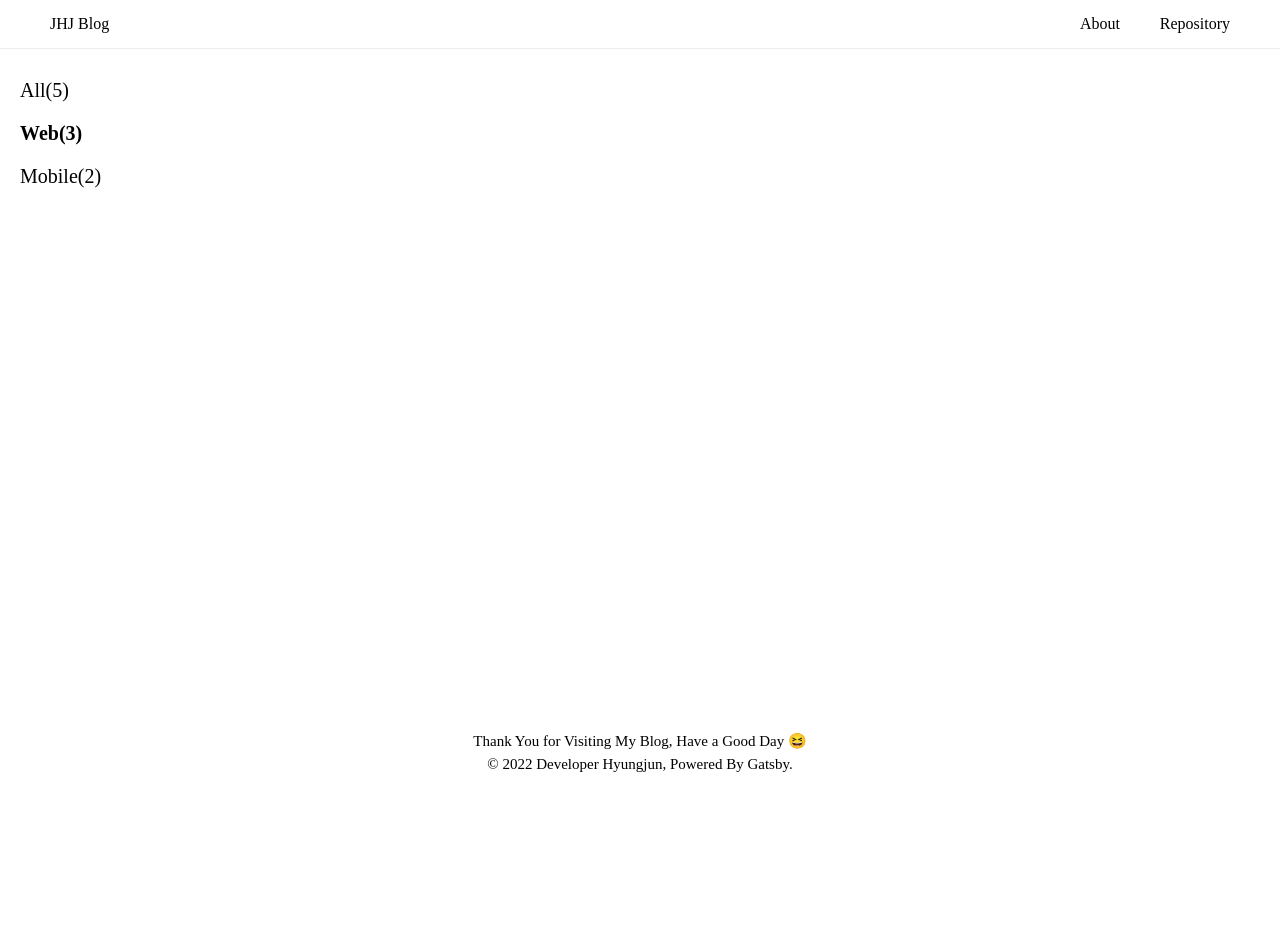
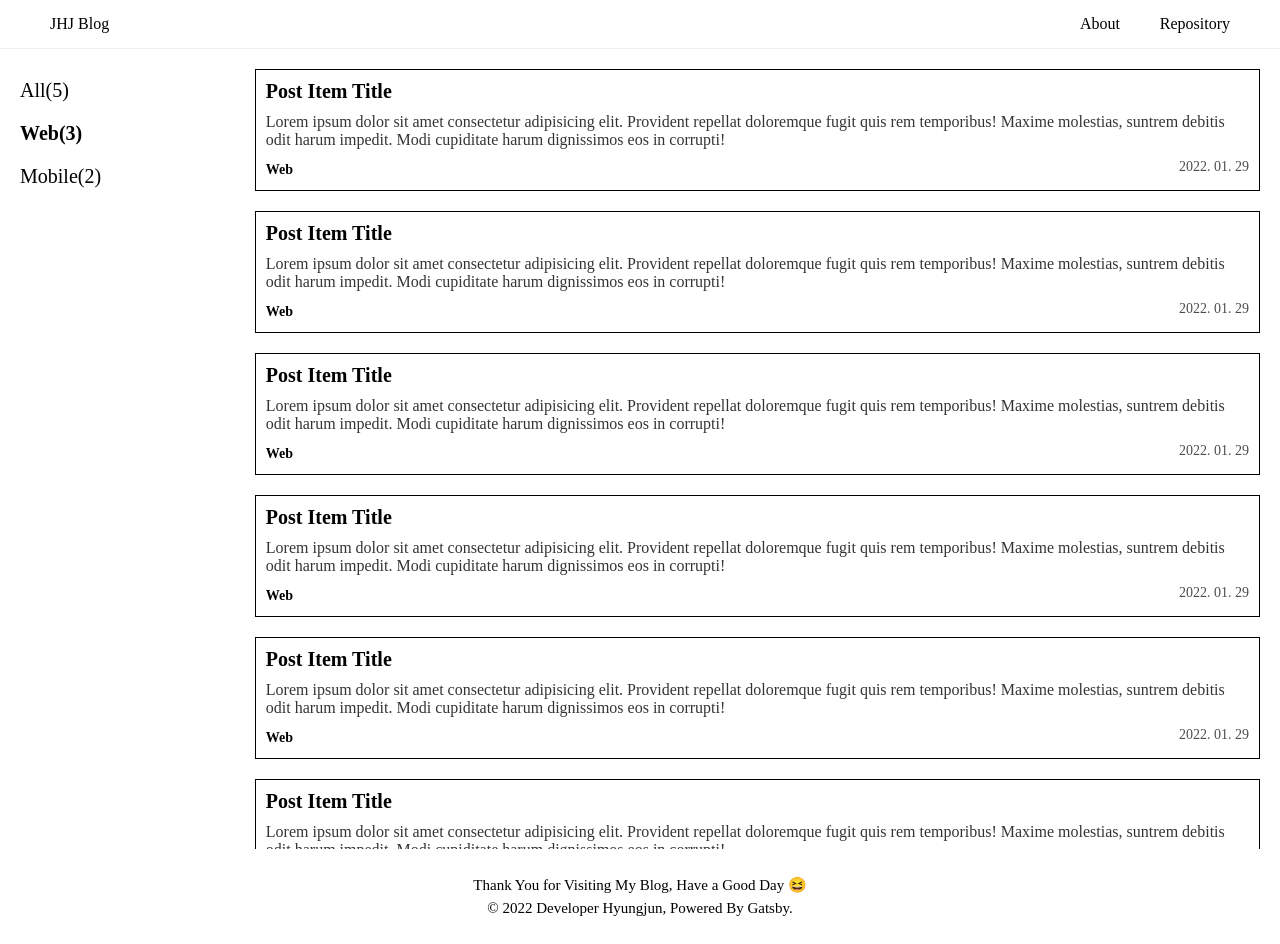
Before and after one commit to HyungjunJeon/HyungjunJeon-gitbub.io, a Gatsby site: page / in a window 1280 px wide. Before the commit the page ends 800 px from the top, so only its background shows below. Built offline with nearby package versions, Linux system fonts and the light colour scheme; Gatsby itself is replaced by a stand-in of ours; a web font is replaced by a local one.

Commit message:
Make postlist component

```diff
--- /dev/null
+++ b/src/components/Body/PostItem.tsx
@@ -0,0 +1,89 @@
+import { Link } from 'gatsby'
+import React, { FunctionComponent } from 'react'
+import styled from '@emotion/styled'
+
+type PostItemProps = {
+  title: string
+  date: string
+  category: string
+  summary: string
+  link: string
+}
+
+const PostItemWrapper = styled(Link)`
+  border-radius: 10px;
+  cursor: pointer;
+`
+
+const PostItemContent = styled.div`
+  display: flex;
+  flex-direction: column;
+  border: 1px solid #000000;
+  padding: 10px;
+  margin-bottom: 20px;
+`
+const Title = styled.h2`
+  display: -webkit-box;
+  overflow: hidden;
+  margin-bottom: 10px;
+  text-overflow: ellipsis;
+  white-space: normal;
+  overflow-wrap: break-word;
+  -webkit-line-clamp: 2;
+  -webkit-box-orient: vertical;
+  font-size: 20px;
+  font-weight: 700;
+`
+
+const Summary = styled.p`
+  display: -webkit-box;
+  overflow: hidden;
+  margin-bottom: 10px;
+  text-overflow: ellipsis;
+  white-space: normal;
+  overflow-wrap: break-word;
+  -webkit-line-clamp: 2;
+  -webkit-box-orient: vertical;
+  font-size: 16px;
+  opacity: 0.8;
+`
+
+const DateAndCategory = styled.div`
+  display: flex;
+  justify-content: space-between;
+`
+
+const Date = styled.span`
+  font-size: 14px;
+  font-weight: 400;
+  opacity: 0.7;
+`
+
+const Category = styled.span`
+  margin: 2.5px 0px;
+  font-size: 14px;
+  font-weight: 700;
+`
+
+const PostItem: FunctionComponent<PostItemProps> = function ({
+  title,
+  date,
+  category,
+  summary,
+  link,
+}) {
+  return (
+    <PostItemWrapper to={link}>
+      <PostItemContent>
+        <Title>{title}</Title>
+        <Summary>{summary}</Summary>
+        <DateAndCategory>
+          <Category>{category}</Category>
+          <Date>{date}</Date>
+        </DateAndCategory>
+      </PostItemContent>
+    </PostItemWrapper>
+  )
+}
+
+export default PostItem
--- /dev/null
+++ b/src/components/Body/PostList.tsx
@@ -0,0 +1,35 @@
+import React, { FunctionComponent } from 'react'
+import styled from '@emotion/styled'
+import PostItem from 'components/Body/PostItem'
+
+const POST_ITEM_DATA = {
+  title: 'Post Item Title',
+  date: '2022. 01. 29',
+  category: 'Web',
+  summary:
+    'Lorem ipsum dolor sit amet consectetur adipisicing elit. Provident repellat doloremque fugit quis rem temporibus! Maxime molestias, suntrem debitis odit harum impedit. Modi cupiditate harum dignissimos eos in corrupti!',
+  link: '<https://www.google.co.kr/>',
+}
+
+const PostListWrapper = styled.div`
+  display: flex;
+  flex-direction: column;
+  padding: 20px;
+  overflow-y: auto;
+`
+
+const PostList: FunctionComponent = function () {
+  return (
+    <PostListWrapper>
+      <PostItem {...POST_ITEM_DATA} />
+      <PostItem {...POST_ITEM_DATA} />
+      <PostItem {...POST_ITEM_DATA} />
+      <PostItem {...POST_ITEM_DATA} />
+      <PostItem {...POST_ITEM_DATA} />
+      <PostItem {...POST_ITEM_DATA} />
+      <PostItem {...POST_ITEM_DATA} />
+    </PostListWrapper>
+  )
+}
+
+export default PostList
--- a/src/pages/index.tsx
+++ b/src/pages/index.tsx
@@ -4,6 +4,7 @@ import GlobalStyle from 'components/Common/GlobalStyle'
 import Header from 'components/Common/Header'
 import Footer from '../components/Common/Footer'
 import CategoryList from 'components/Common/CategoryList'
+import PostList from 'components/Body/PostList'
 
 const CATEGORY_LIST = {
   All: 5,
@@ -29,6 +30,7 @@ const IndexPage: FunctionComponent = function () {
       <Header />
       <BodyWrapper>
         <CategoryList selectedCategory="Web" categoryList={CATEGORY_LIST} />
+        <PostList />
       </BodyWrapper>
       <Footer />
     </Container>
```
